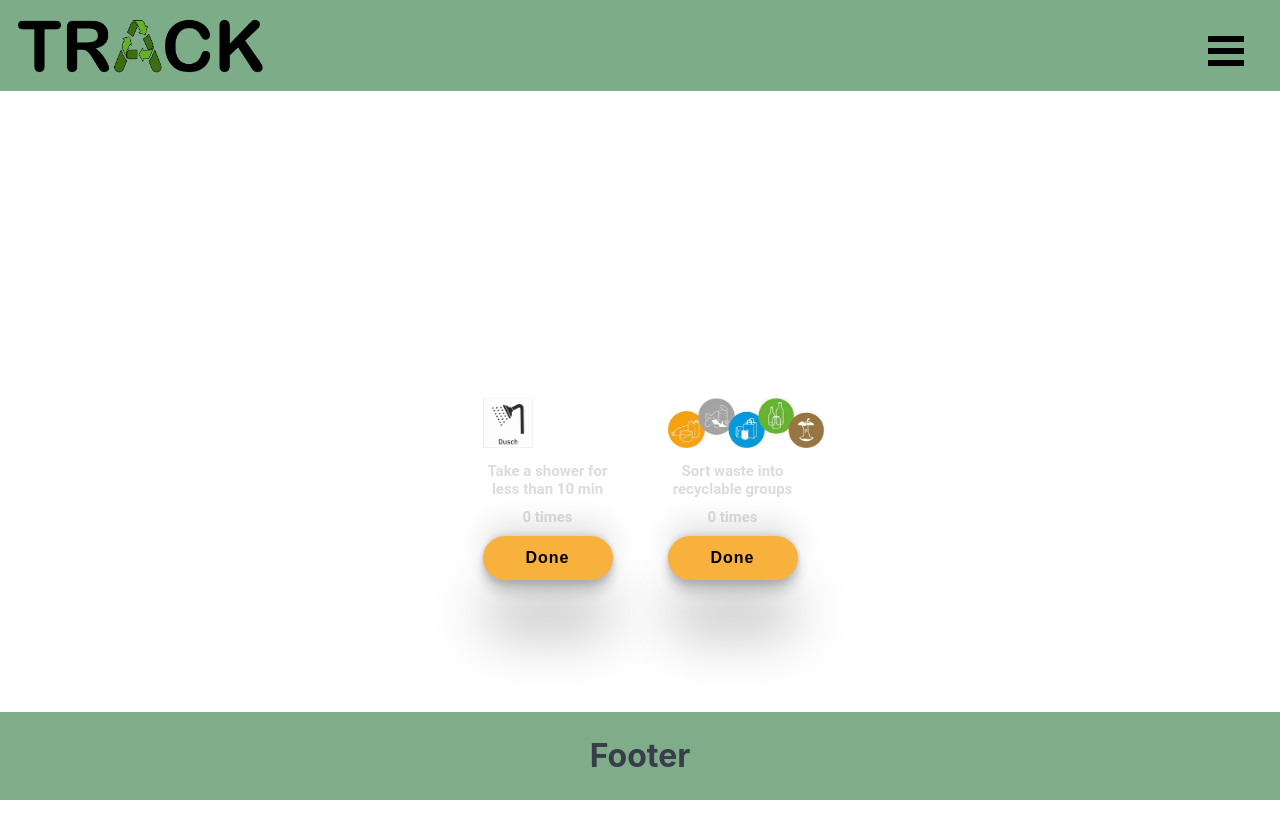
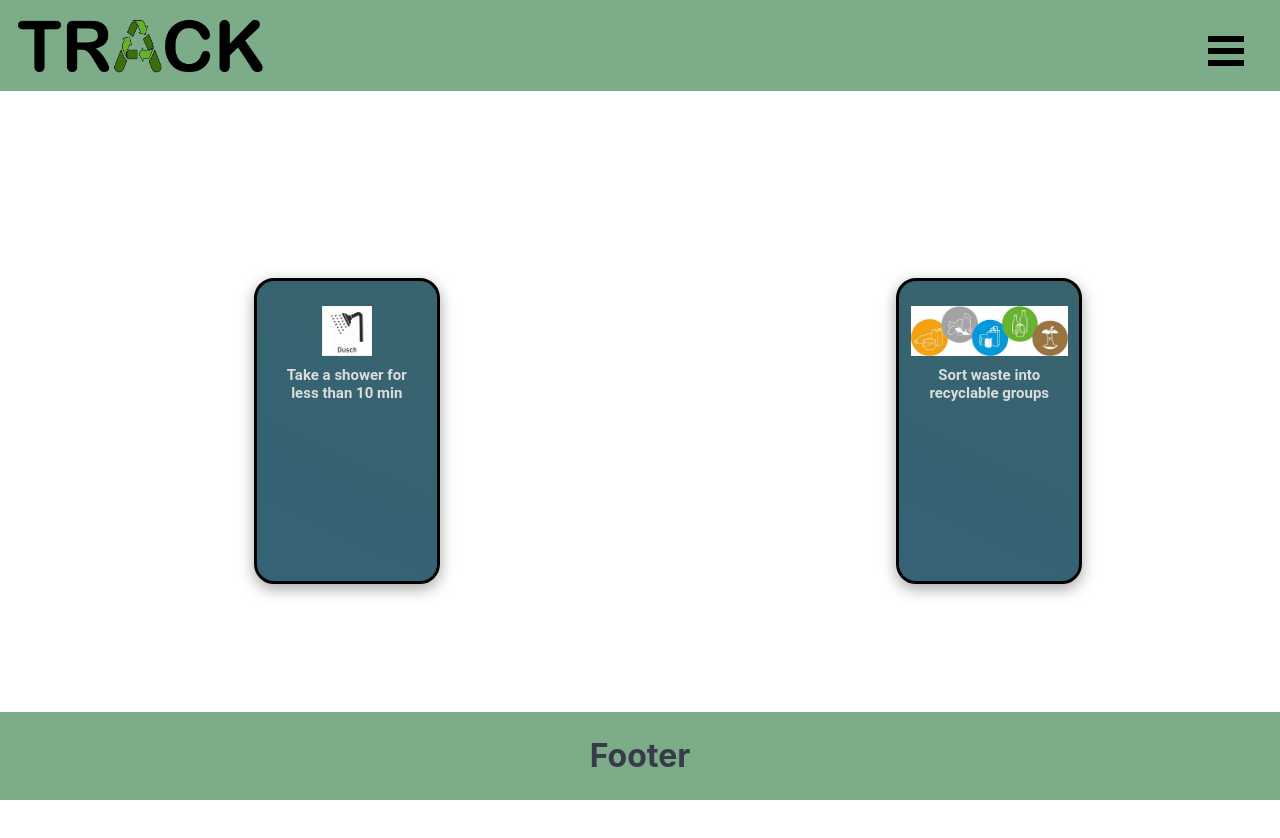
Before and after one commit to wwwilma/dat257, a React (Create React App) app in the folder dat257/: page / in a window 1280 px wide. Shown: the top 838 px of the page. After the commit the page ends 800 px from the top, so only its background shows below. Built offline with nearby package versions, Linux system fonts and the light colour scheme.

Commit message:
rotation works, the y-axis is a bit off

```diff
--- a/dat257/src/Card.css
+++ b/dat257/src/Card.css
@@ -2,25 +2,25 @@
 .container {
     position: relative;
     width: 100%;
-    height: 100vh;
+    height: 70vh;
     display: flex;
     align-items: center;
     justify-content: center;
-    background: rgba(250, 249, 252, 0.01);
+    background: none;
     font-family: "Roboto", sans-serif;
     gap: 5px;
 }
+
 .card {
     transform-style: preserve-3d;
-    position: relative;
-    padding: 25px;
+    position: absolute;
     width: 130px;
     height: 250px;
     transition: all 0.5s ease;
 }
 
 .thefront{
-    position: relative;
+    position: absolute;
     width: 130px;
     height: 250px;
     backface-visibility: hidden;
@@ -40,13 +40,25 @@
 }
 
 .theback{
-    position: relative;
+    position: absolute;
     width: 130px;
     height: 250px;
     backface-visibility: hidden;
-    background: #ffc728;
     color: #333;
+    background: linear-gradient(
+            25deg,
+            rgb(53, 98, 118) 0%,
+            rgb(55, 100, 110) 86%
+    );
+    border-radius: 20px;
+    box-shadow: rgba(0, 0, 0, 0.35) 0px 5px 15px;
+    display: flex;
+    align-items: center;
+    flex-direction: column;
+    padding: 25px;
+    border: 3px solid black;
     transform: rotateY(180deg);
+
 }
 
 .card:hover{
--- a/dat257/src/Card.js
+++ b/dat257/src/Card.js
@@ -23,12 +23,16 @@ export default function Card({ imgSrc, title} ) {
 
     return (
         <div
+            className="container"
+            ref={cardRef}
+        >
+            <div
                 className="card"
                 ref={cardRef}
                 onClick={handleClickCard}
             >
                 <div
-                className="theFront"
+                    className="thefront"
                     ref={cardRef}
                 >
                     <img
@@ -40,6 +44,13 @@ export default function Card({ imgSrc, title} ) {
                     <h1 className="title" ref={titleRef}>
                         {title}
                     </h1>
+
+                </div>
+
+                <div
+                    className="theback"
+                    ref={cardRef}
+                >
                     <div className="button-box" ref={doneRef}>
                         <h1 className="timesDone" ref={timesDoneRef}>
                             {count} times
@@ -50,11 +61,6 @@ export default function Card({ imgSrc, title} ) {
                     </div>
                 </div>
 
-            <div
-                className="theBack"
-                ref={cardRef}
-            >
-
             </div>
         </div>
     );
```
Lines whose indentation alone changed are shown as unchanged.
